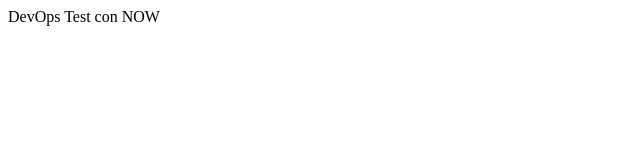
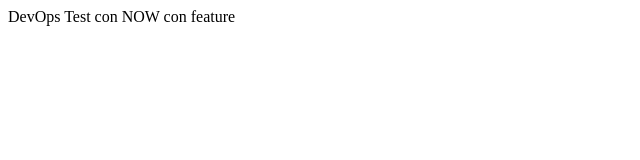
Before and after one commit to joshuansu0897/ExampleCI, a website: page public/index.html in a window 1280 px wide. Shown: the full height of the page, 0-640 px from the left. Drawn offline with Linux system fonts and the light colour scheme.

Commit message:
feature html

```diff
--- a/public/index.html
+++ b/public/index.html
@@ -3,6 +3,6 @@
 		<title>DevOps</title>
 	</header>
 	<body>
-		DevOps Test con NOW
+		DevOps Test con NOW con feature
 	</body>
 </html>
```
